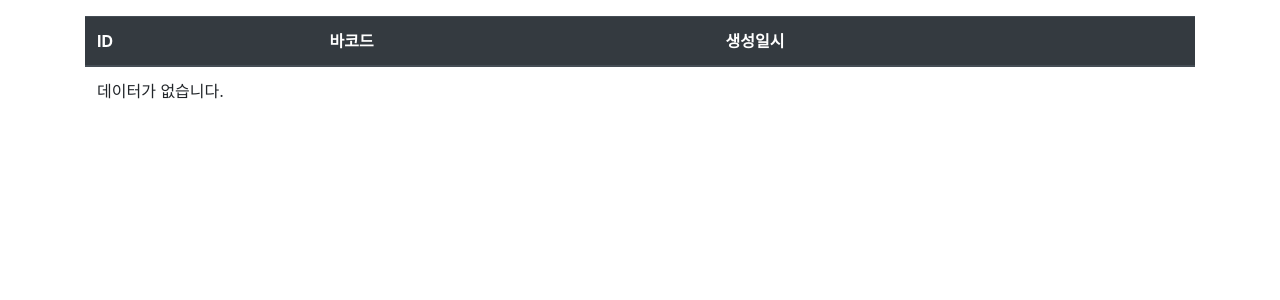
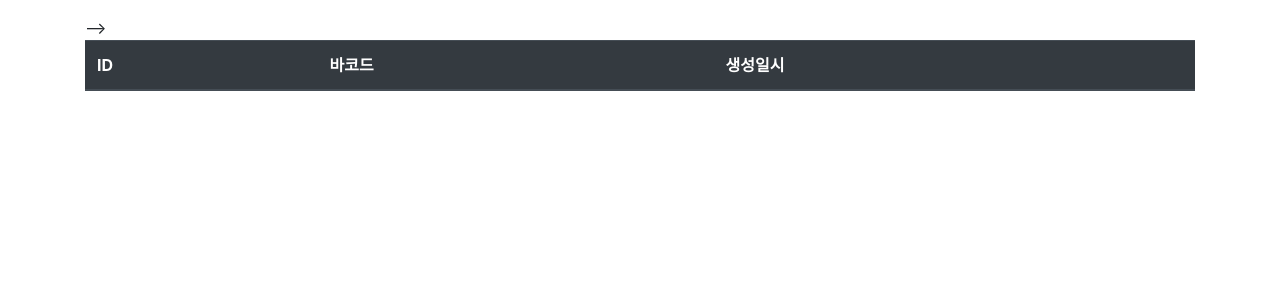
Before and after one commit to Hwang4506/realtimeREST, a Django app: page /real/ in a window 1280 px wide. Shown: the part 57-357 px from the top of the page. Run offline with Django 3.2, Linux system fonts and the light colour scheme; data that the repository does not hold is empty; some libraries are stand-ins or nearby versions.

Commit message:
데이터 없음 삭제

```diff
--- a/templates/real/barcode_list.html
+++ b/templates/real/barcode_list.html
@@ -32,10 +32,10 @@
             <td>{{ barcode.create_date|date:"Y-m-d H:i:s" }}</td>
         </tr>
         {% endfor %}
-        {% else %}
-        <tr>
-            <td colspan="3">데이터가 없습니다.</td>
-        </tr>
+<!--        {% else %}-->
+<!--        <tr>-->
+<!--            <td colspan="3">데이터가 없습니다.</td>-->
+<!--        </tr>-->
         {% endif %}
         </tbody>
     </table>
```
